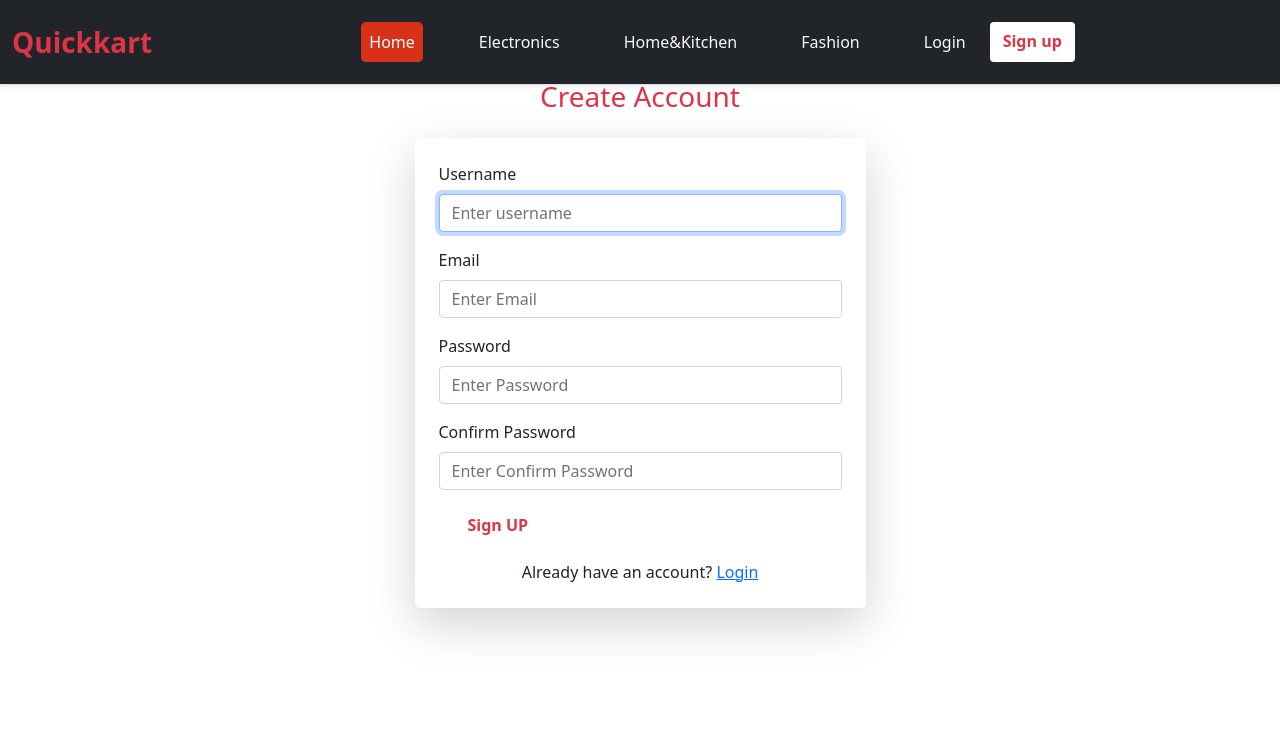
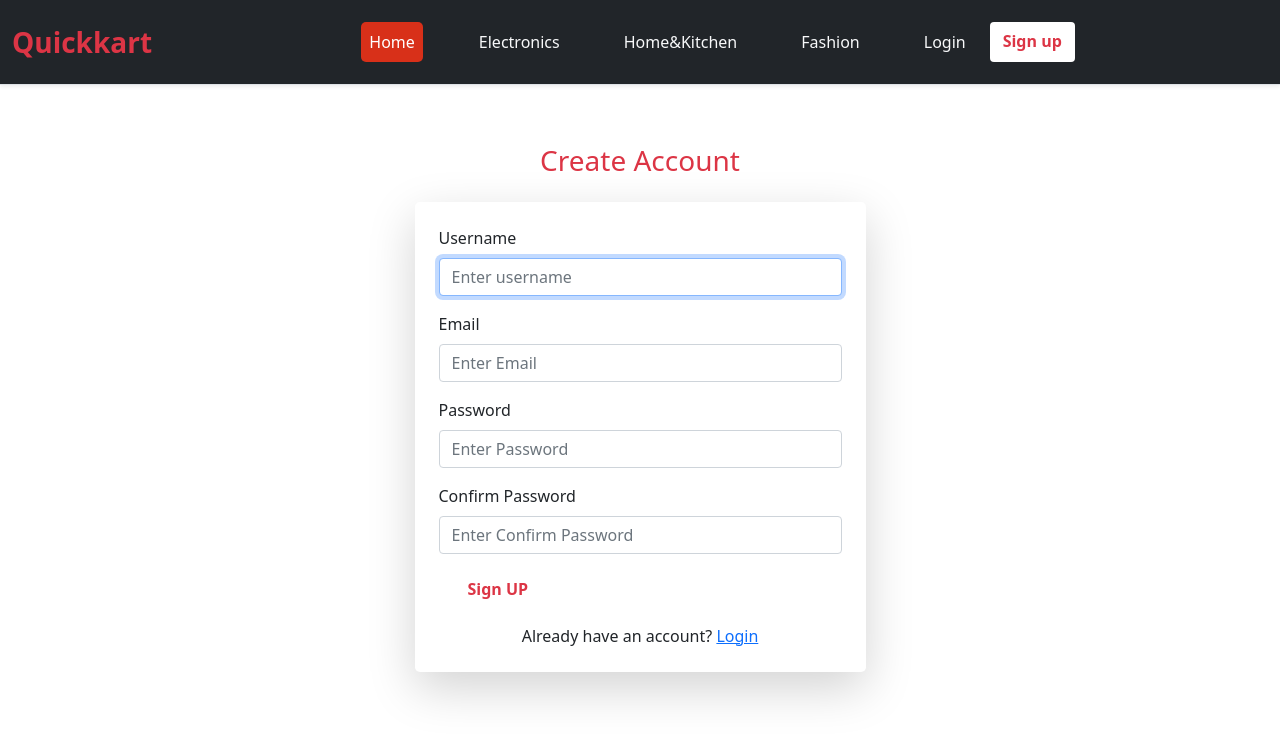
Before and after one commit to priyalk-dev/Quickart-ecommerce, a Django app: page /users/signup/ in a window 1280 px wide. Shown: the top 740 px of the page. Run offline with Django 5.2, Linux system fonts and the light colour scheme; data comes from the database, SQL or seed files in the repository; both versions use the stored data as it was after the commit.

Commit message:
upload screenshots

```diff
--- a/templates/auth/login.html
+++ b/templates/auth/login.html
@@ -3,7 +3,7 @@
 
 {% block content %}
 
-<div class="container mt-5">
+<div class="container mt-5 pt-5">
     <div class="card p-4 shadow-lg" style="max-width: 400px; margin: auto; mb-4">
         <h3 class="text-center text-danger mb-4">Login</h3>
         <form method="post" role="search">
--- a/templates/auth/signup.html
+++ b/templates/auth/signup.html
@@ -6,7 +6,7 @@
 
 {% block content %}
 
-<div class="container mt-5">
+<div class="container mt-5 pt-3">
      <h3 class="text-center mb-4 mt-5 text-danger">Create Account</h3>
     <div class="row justify-content-center">
         <div class="col-md-5">
```
Also changed, not shown: README.md, db.sqlite3, 7 other files.
